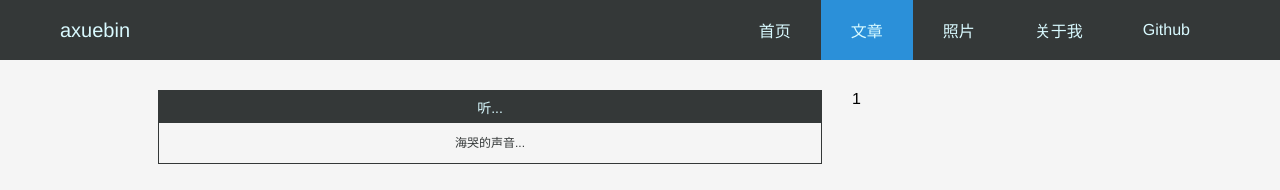
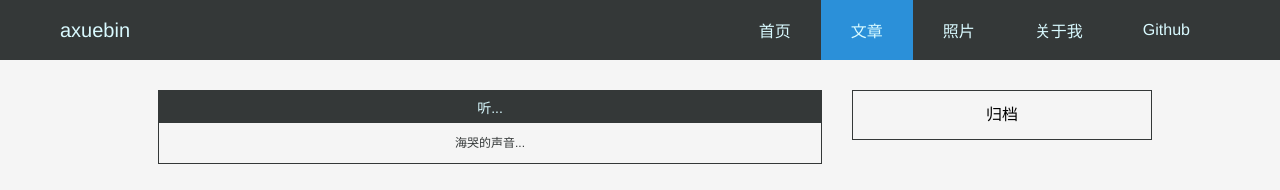
Before and after one commit to axuebin/react-blog, a React (Create React App) app: page /blog in a window 1280 px wide. Shown: the top 190 px of the page. Built offline with nearby package versions, Linux system fonts and the light colour scheme.

Commit message:
feat(博客页面): 文章hover样式

```diff
--- /dev/null
+++ b/src/components/blogPage/Archive/index.module.scss
@@ -0,0 +1,9 @@
+@import '../../../static/style/color.scss';
+
+.archive {
+  height: 48px;
+  line-height: 48px;
+  text-align: center;
+  border: 1px solid $level1;
+  cursor: pointer;
+}
--- /dev/null
+++ b/src/components/blogPage/Archive/index.tsx
@@ -0,0 +1,12 @@
+import * as React from 'react'
+import styles from './index.module.scss'
+
+function Archive() {
+  return (
+    <div className={styles.archive}>
+      <span className={styles.title}>归档</span>
+    </div>
+  );
+}
+
+export default Archive;
--- a/src/components/blogPage/ArticleItem/index.module.scss
+++ b/src/components/blogPage/ArticleItem/index.module.scss
@@ -2,6 +2,9 @@
 
 .articleItem {
   padding: 0 30px 30px;
+  &:first-child {
+    padding-top: 40px;
+  }
   &:not(:first-child) {
     .container {
       margin-top: 40px;
@@ -14,6 +17,9 @@
       display: block;
       margin: 0 auto;
     }
+  }
+  &:hover {
+    box-shadow: 0 2px 15px 4px rgba(153, 153, 153, 0.5);
   }
   .title {
     color: #333;
--- a/src/components/blogPage/Tip/index.module.scss
+++ b/src/components/blogPage/Tip/index.module.scss
@@ -2,7 +2,7 @@
 
 .tip {
   padding: 0 30px;
-  margin-bottom: 50px;
+  margin-bottom: 10px;
   .container {
     border: 1px solid $level1;
     .title {
--- a/src/routes/blogPage/index.tsx
+++ b/src/routes/blogPage/index.tsx
@@ -1,6 +1,7 @@
 import * as React from 'react'
 import ArticleList from '../../components/blogPage/ArticleList'
 import Tip from '../../components/blogPage/Tip'
+import Archive from '../../components/blogPage/Archive'
 import styles from './index.module.scss'
 
 function BlogPage() {
@@ -12,7 +13,7 @@ function BlogPage() {
           <ArticleList></ArticleList>
         </div>
         <div className={styles.right}>
-        1
+          <Archive></Archive>
         </div>
       </div>
     </div>
```
